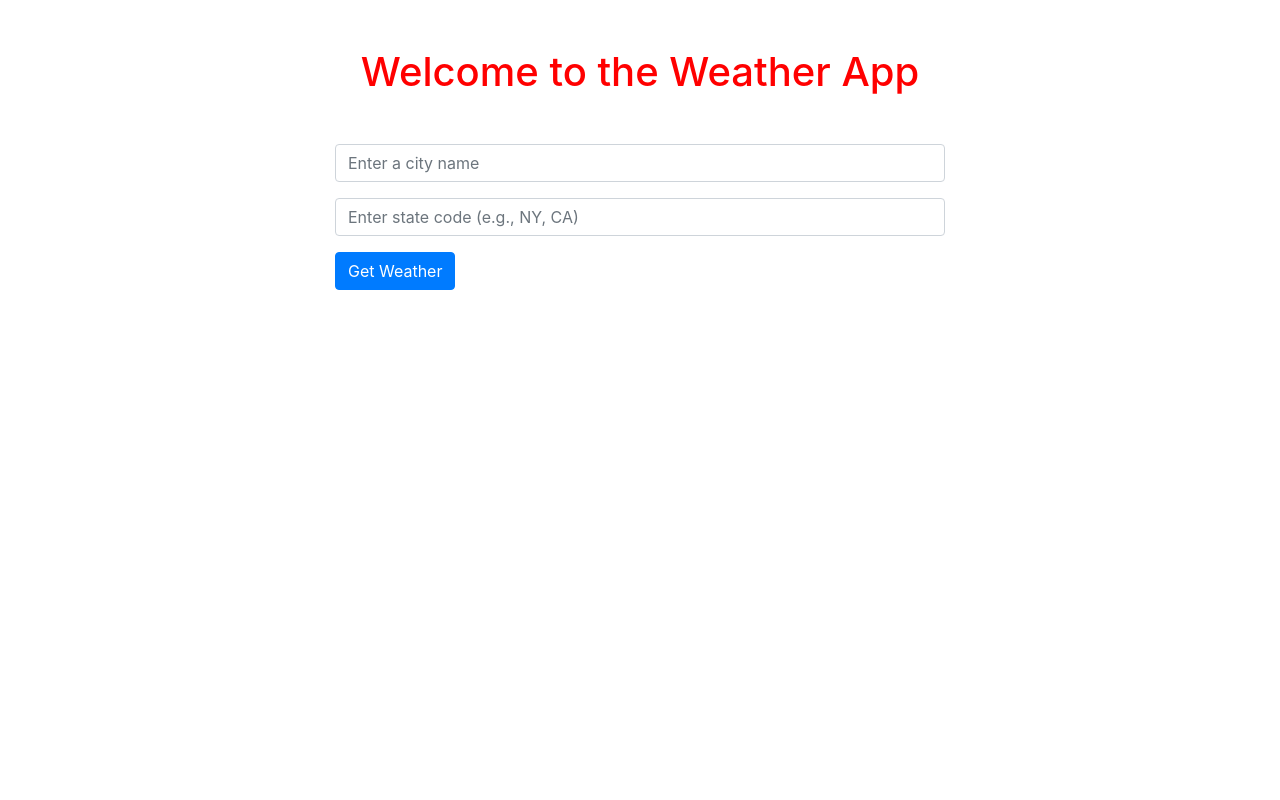
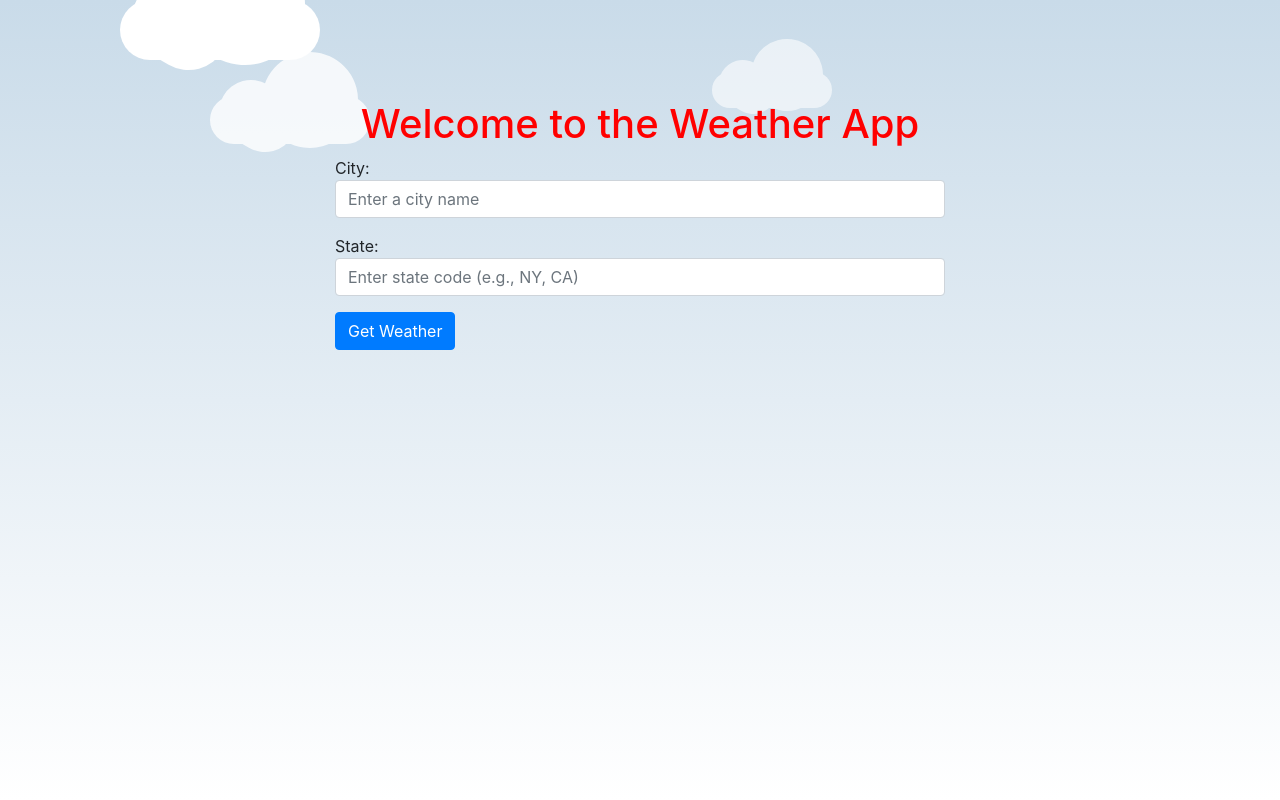
Before and after one commit to Drew-Andersen/Python-Weather-App, a Django app: page / in a window 1280 px wide. Run offline with Django 5.2, Linux system fonts and the light colour scheme.

Commit message:
Added more CSS - custom background

```diff
--- a/weather_project/static/css/weather.css
+++ b/weather_project/static/css/weather.css
@@ -1,5 +1,14 @@
 h1 {
     color: red;
+}
+
+.top {
+    margin-top: 100px;
+}
+
+.container {
+    position: relative;
+    z-index: 1;
 }
 
 .weather-container {
@@ -9,3 +18,115 @@ h1 {
     border: 2px solid black;
     border-radius: 10px;
 }
+
+/* Background CSS */
+* {
+    margin: 0; padding: 0;
+}
+
+body {
+	overflow: auto;
+}
+
+#clouds{
+	position: fixed;
+    top: 0;
+    left: 0;
+    width: 100vw;
+    height: 100vh;
+    overflow: hidden;
+    z-index: -1;
+    background: #c9dbe9;
+    background: linear-gradient(to bottom, #c9dbe9 0%, #fff 100%);
+}
+
+.cloud {
+	width: 200px; height: 60px;
+	background: #fff;
+	border-radius: 200px;
+	-moz-border-radius: 200px;
+	-webkit-border-radius: 200px;
+	position: relative;
+}
+
+.cloud:before, .cloud:after {
+	content: '';
+	position: absolute;
+	background: #fff;
+	width: 100px; height: 80px;
+	position: absolute; top: -15px; left: 10px;
+	border-radius: 100px;
+	-moz-border-radius: 100px;
+	-webkit-border-radius: 100px;
+	-webkit-transform: rotate(30deg);
+	transform: rotate(30deg);
+	-moz-transform: rotate(30deg);
+}
+
+.cloud:after {
+	width: 120px; height: 120px;
+	top: -55px; left: auto; right: 15px;
+}
+
+.x1 {
+	-webkit-animation: moveclouds 15s linear infinite;
+	-moz-animation: moveclouds 15s linear infinite;
+	-o-animation: moveclouds 15s linear infinite;
+}
+
+.x2 {
+	left: 200px;
+	-webkit-transform: scale(0.6);
+	-moz-transform: scale(0.6);
+	transform: scale(0.6);
+	opacity: 0.6;
+	-webkit-animation: moveclouds 25s linear infinite;
+	-moz-animation: moveclouds 25s linear infinite;
+	-o-animation: moveclouds 25s linear infinite;
+}
+
+.x3 {
+	left: -250px; top: -200px;
+	-webkit-transform: scale(0.8);
+	-moz-transform: scale(0.8);
+	transform: scale(0.8);
+	opacity: 0.8;
+	-webkit-animation: moveclouds 20s linear infinite;
+	-moz-animation: moveclouds 20s linear infinite;
+	-o-animation: moveclouds 20s linear infinite;
+}
+
+.x4 {
+	left: 470px; top: -250px;
+	-webkit-transform: scale(0.75);
+	-moz-transform: scale(0.75);
+	transform: scale(0.75);
+	opacity: 0.75;
+	-webkit-animation: moveclouds 18s linear infinite;
+	-moz-animation: moveclouds 18s linear infinite;
+	-o-animation: moveclouds 18s linear infinite;
+}
+
+.x5 {
+	left: -150px; top: -150px;
+	-webkit-transform: scale(0.8);
+	-moz-transform: scale(0.8);
+	transform: scale(0.8);
+	opacity: 0.8;
+	-webkit-animation: moveclouds 20s linear infinite;
+	-moz-animation: moveclouds 20s linear infinite;
+	-o-animation: moveclouds 20s linear infinite;
+}
+
+@-webkit-keyframes moveclouds {
+	0% {margin-left: 1000px;}
+	100% {margin-left: -1000px;}
+}
+@-moz-keyframes moveclouds {
+	0% {margin-left: 1000px;}
+	100% {margin-left: -1000px;}
+}
+@-o-keyframes moveclouds {
+	0% {margin-left: 1000px;}
+	100% {margin-left: -1000px;}
+}
--- a/weather_project/templates/weather_app/index.html
+++ b/weather_project/templates/weather_app/index.html
@@ -11,12 +11,23 @@
 </head>
 
 <body>
-    <h1 class="text-center my-5">Welcome to the Weather App</h1>
-    <div class="container w-50">
+    <div id="clouds">
+        <div class="cloud x1"></div>
+        <div class="cloud x2"></div>
+        <div class="cloud x3"></div>
+        <div class="cloud x4"></div>
+        <div class="cloud x5"></div>
+    </div>
+
+    <h1 class="top text-center">Welcome to the Weather App</h1>
+    <div class="container col-md-8 col-lg-6">
+
         <form method="POST">
             {% csrf_token %}
-            <input class="form-control my-3" type="text" name="city" placeholder="Enter a city name" required>
-            <input class="form-control mt-3 mb-3" type="text" name="state" placeholder="Enter state code (e.g., NY, CA)"
+            <label for="city" class="d-inline">City: </label>
+            <input class="form-control mb-3 d-inline" type="text" name="city" placeholder="Enter a city name" required>
+            <label for="state" class="mt-3 d-inline">State: </label>
+            <input class="form-control mb-3 d-inline" type="text" name="state" placeholder="Enter state code (e.g., NY, CA)"
                 required>
             <input type="submit" value="Get Weather" class="btn btn-primary">
         </form>
@@ -26,7 +37,7 @@
         {% endif %}
 
         {% if weather_data %}
-        <div class="weather-container text-center w-75">
+        <div class="weather-container text-center col-md-8 col-lg-6">
             <h2>Weather in {{ weather_data.name }}, {% if weather_data.state %}{{ weather_data.state }} {% endif %}</h2>
             <div class="text-left mx-4">
                 <p>Temperature: {{ weather_data.main.temp_f }}°F</p>
```
Also changed, not shown: weather_project/db.sqlite3.
